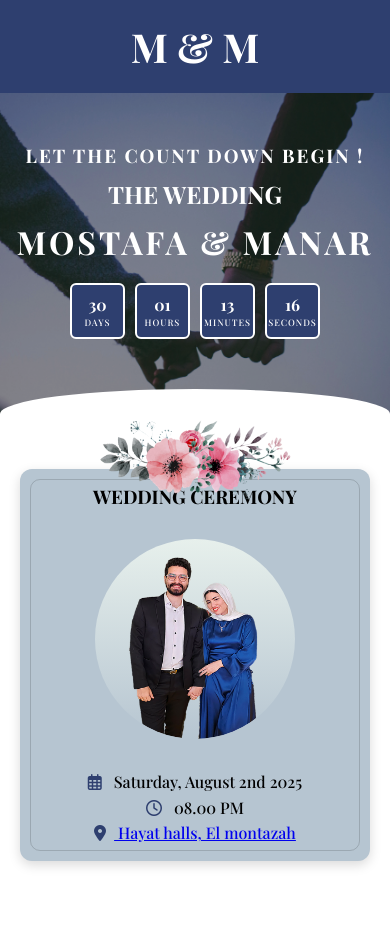
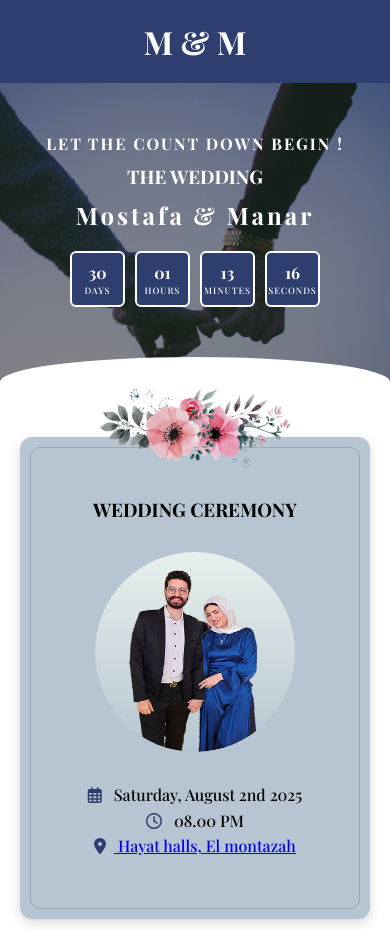
Before and after one commit to mostafagamal68/WeddingInvitiation, a plain HTML site: page index.html in a window 390 px wide. Before the commit the page ends 891 px from the top, so only its background shows below. Drawn offline with nearby package versions, Linux system fonts and the light colour scheme.

Commit message:
adjust font

```diff
--- a/css/app.css
+++ b/css/app.css
@@ -46,15 +46,18 @@ body {
 
 .countdown-text {
     text-transform: uppercase;
+    /* font-size: 16px; */
     letter-spacing: 2px;
     margin-bottom: 10px;
 }
 
 .wedding-title {
+    /* font-size: px; */
     margin: 5px 0;
 }
 
 .names {
+    /* font-size: 24px; */
     letter-spacing: 3px;
     margin: 10px 0;
 }
@@ -165,7 +168,7 @@ body {
 /* Responsive Typography and Layout */
 @media (max-width: 768px) {
     .top-banner {
-        font-size: 20px;
+        font-size: 16px;
     }
 
     .countdown-section {
@@ -203,10 +206,6 @@ body {
     .label {
         font-size: 9px;
     }
-
-    .invitation-card {
-        padding: 15px 10px;
-    }
 }
 
 a:visited {
--- a/index.html
+++ b/index.html
@@ -22,9 +22,9 @@
     </div>
 
     <div class="countdown-section">
-        <h3 class="countdown-text">LET THE COUNT DOWN BEGIN !</h3>
-        <h2 class="wedding-title">THE WEDDING</h2>
-        <h1 class="names">MOSTAFA & MANAR</h1>
+        <h4 class="countdown-text">LET THE COUNT DOWN BEGIN !</h4>
+        <h3 class="wedding-title">THE WEDDING</h3>
+        <h2 class="names">Mostafa & Manar</h2>
         <div class="countdown">
             <div class="countdown-box">
                 <span id="days" class="count">00</span>
```
